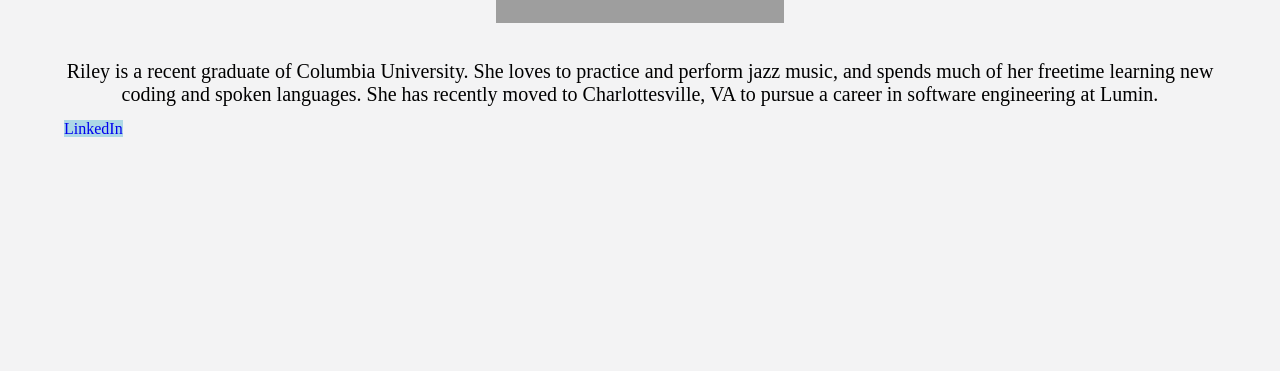
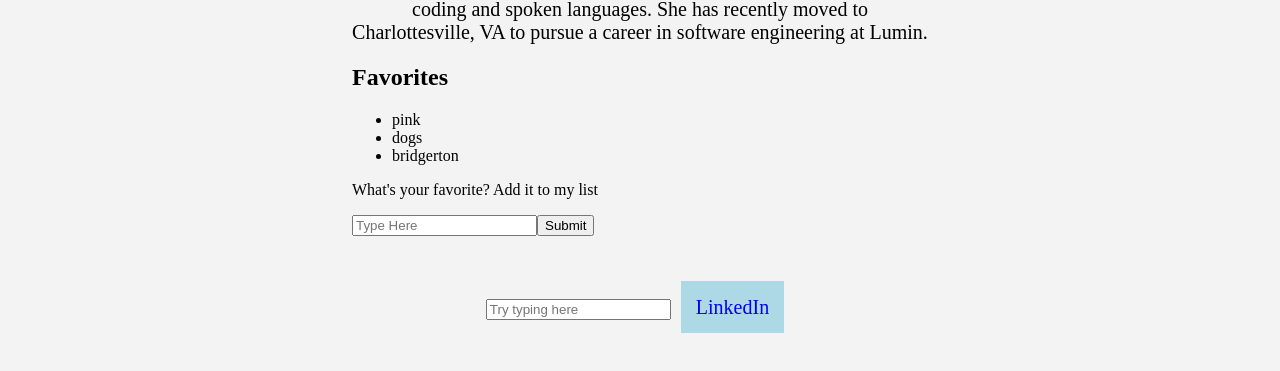
Before and after one commit to patrick-yuson/lumin-interns-app, a Vue app in the folder lumin-intern-app/: page /riley in a window 1280 px wide. Shown: the part 293-664 px from the top of the page. Built offline with nearby package versions, Linux system fonts and the light colour scheme; grey boxes are pictures that could not be loaded; a web font is replaced by a local one.

Commit message:
added some cool function to my page

```diff
--- a/lumin-intern-app/src/views/RileyView.vue
+++ b/lumin-intern-app/src/views/RileyView.vue
@@ -1,5 +1,15 @@
 <script setup>
     import '../styles/RileysPage.css';
+    import { ref } from 'vue'
+
+    const msg = ref('')
+    const favorites = ref([
+        {id:1, label:"pink"},
+        {id:2, label:"dogs"},
+        {id:3, label:"bridgerton"}
+    ])
+
+    const newFav = ref("")
 </script>
 
 <style>
@@ -21,15 +31,38 @@
         text-align:center;
     }
 
+    .surprise{
+        margin-top:10px;
+    }
+
+    .links{
+        margin:45px;
+        text-align:center;
+    }
+
+    .input{
+        margin-bottom:15px;
+    }
+
     .button{
         background-color: lightblue;
+        font-size: 20px;
+        padding:15px;
+        margin: 10px;
     }
+
+    .my-container{
+        width:50%;
+        margin: 0 auto;
+    }
+
 </style>
 
 <template>
         <div className = "page-container">
+            <div className="my-container">
                 <div className="title-container">
-                <h1 className = "header">Riley Washington</h1>
+                    <h1 className = "header"> Riley Washington</h1>
                 </div>
 
                 <div className="image-container">
@@ -37,15 +70,31 @@
                 </div>
 
                 <div className="text-container">
-                <h1 className = "text">Riley is a recent graduate of Columbia University. She loves to practice and perform jazz music, and spends
+                    <h1 className = "text"> Riley is a recent graduate of Columbia University. She loves to practice and perform jazz music, and spends
                         much of her freetime learning new coding and spoken languages. She has recently moved to Charlottesville, VA to pursue a career in
                         software engineering at Lumin.
                     </h1>
                 </div>
 
-            <div className="links">
-                <a class = "button" href="https://www.linkedin.com/in/riley-washington-349765255">LinkedIn</a>
+                <div>
+                    <h2>Favorites</h2>
+                    <ul>
+                        <li v-for="({id, label}, index) in favorites" :key="id">{{ label }}</li>
+                    </ul>
+                    <p>What's your favorite? Add it to my list</p>
+                    <input
+                        v-model="newFav" type="text" class = "input" placeholder="Type Here">
+                    <button
+                        v-on:click="favorites.push({id: favorites.length + 1, label: newFav})">
+                        Submit
+                    </button>
                 </div>
 
+                <div className="links">
+                    <h2 class = "surprise">{{ msg }}</h2>
+                    <input class = "input" v-model="msg" placeholder="Try typing here">
+                    <a className = "button" href="https://www.linkedin.com/in/riley-washington-349765255">LinkedIn</a>
+                </div>
+            </div>
         </div>
 </template>
```
Lines whose indentation alone changed are shown as unchanged.
